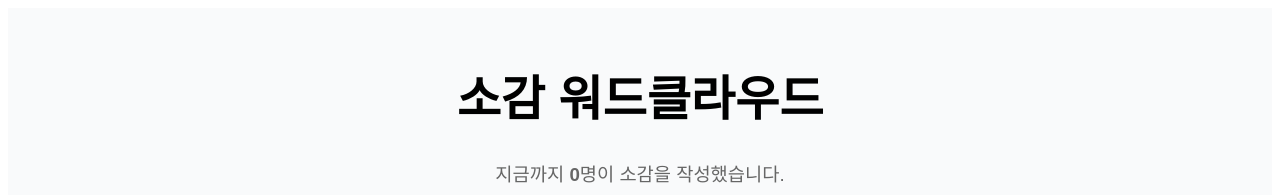
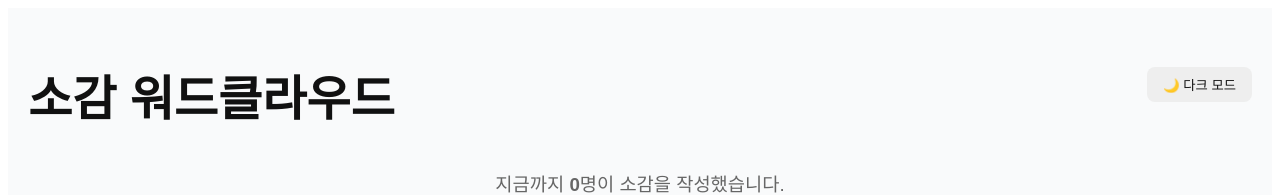
Before and after one commit to YANGYUNJIK/toWord, a React (Vite) app in the folder frontend/: page /cloud in a window 1280 px wide. Shown: the top 195 px of the page. Built offline with nearby package versions, Linux system fonts and the light colour scheme; no server answers; a web font is replaced by a local one.

Commit message:
last pang commit

```diff
--- a/frontend/src/pages/WordCloudPage.jsx
+++ b/frontend/src/pages/WordCloudPage.jsx
@@ -6,7 +6,6 @@ import { API_URL, SOCKET_URL } from "../api";
 
 const socket = io(SOCKET_URL);
 
-// 시간 표시 함수
 const timeAgo = (dateString) => {
   const now = new Date();
   const date = new Date(dateString);
@@ -21,6 +20,7 @@ const timeAgo = (dateString) => {
 function WordCloudPage() {
   const [words, setWords] = useState([]);
   const [feedbacks, setFeedbacks] = useState([]);
+  const [darkMode, setDarkMode] = useState(false);
 
   const fetchData = async () => {
     const [wordsRes, feedbacksRes] = await Promise.all([
@@ -33,7 +33,6 @@ function WordCloudPage() {
 
   useEffect(() => {
     fetchData();
-
     socket.on("newFeedback", fetchData);
     socket.on("deleteFeedback", fetchData);
 
@@ -47,18 +46,39 @@ function WordCloudPage() {
     rotations: 2,
     rotationAngles: [-90, 0],
     fontSizes: [20, 70],
+    colors: darkMode
+      ? ["#90caf9", "#f48fb1", "#ce93d8", "#80cbc4", "#ffd54f"]
+      : ["#1976d2", "#d81b60", "#8e24aa", "#00897b", "#f9a825"],
   };
+
+  const backgroundColor = darkMode ? "#121212" : "#f9fafb";
+  const cardColor = darkMode ? "#1e1e1e" : "white";
+  const textColor = darkMode ? "#eeeeee" : "#111";
+  const subTextColor = darkMode ? "#aaaaaa" : "#666";
+  const borderColor = darkMode ? "#333" : "#eee";
 
   return (
     <div
       style={{
         minHeight: "100vh",
-        backgroundColor: "#f9fafb",
+        backgroundColor: backgroundColor,
         display: "flex",
         flexDirection: "column",
         alignItems: "center",
         padding: "20px",
         fontFamily: "Pretendard, sans-serif",
+        color: textColor,
+        transition: "all 0.3s ease",
+      }}
+    >
+      <div
+        style={{
+          width: "100%",
+          maxWidth: "1400px",
+          display: "flex",
+          justifyContent: "space-between",
+          alignItems: "center",
+          marginBottom: "10px",
         }}
       >
         <h1
@@ -71,10 +91,26 @@ function WordCloudPage() {
         >
           소감 워드클라우드
         </h1>
+        <button
+          onClick={() => setDarkMode(!darkMode)}
+          style={{
+            padding: "8px 16px",
+            backgroundColor: darkMode ? "#333" : "#eee",
+            color: darkMode ? "#fff" : "#111",
+            border: "none",
+            borderRadius: "8px",
+            cursor: "pointer",
+            transition: "all 0.3s",
+          }}
+        >
+          {darkMode ? "☀️ 라이트 모드" : "🌙 다크 모드"}
+        </button>
+      </div>
+
       <h3
         style={{
           textAlign: "center",
-          color: "#666",
+          color: subTextColor,
           marginBottom: "20px",
           fontWeight: "normal",
         }}
@@ -98,10 +134,12 @@ function WordCloudPage() {
           style={{
             flex: "1 1 60%",
             minWidth: "500px",
-            backgroundColor: "white",
+            backgroundColor: cardColor,
             borderRadius: "16px",
             padding: "20px",
-            boxShadow: "0 10px 20px rgba(0,0,0,0.1)",
+            boxShadow: darkMode
+              ? "0 10px 20px rgba(255,255,255,0.05)"
+              : "0 10px 20px rgba(0,0,0,0.1)",
             display: "flex",
             justifyContent: "center",
             alignItems: "center",
@@ -110,11 +148,15 @@ function WordCloudPage() {
           }}
           onMouseOver={(e) => {
             e.currentTarget.style.transform = "translateY(-2px)";
-            e.currentTarget.style.boxShadow = "0 15px 25px rgba(0,0,0,0.15)";
+            e.currentTarget.style.boxShadow = darkMode
+              ? "0 15px 25px rgba(255,255,255,0.08)"
+              : "0 15px 25px rgba(0,0,0,0.15)";
           }}
           onMouseOut={(e) => {
             e.currentTarget.style.transform = "translateY(0)";
-            e.currentTarget.style.boxShadow = "0 10px 20px rgba(0,0,0,0.1)";
+            e.currentTarget.style.boxShadow = darkMode
+              ? "0 10px 20px rgba(255,255,255,0.05)"
+              : "0 10px 20px rgba(0,0,0,0.1)";
           }}
         >
           <WordCloud words={words} options={options} />
@@ -126,11 +168,14 @@ function WordCloudPage() {
             flex: "1 1 30%",
             minWidth: "300px",
             maxHeight: "70vh",
-            backgroundColor: "white",
+            backgroundColor: cardColor,
             borderRadius: "16px",
             padding: "20px",
-            boxShadow: "0 10px 20px rgba(0,0,0,0.1)",
+            boxShadow: darkMode
+              ? "0 10px 20px rgba(255,255,255,0.05)"
+              : "0 10px 20px rgba(0,0,0,0.1)",
             overflowY: "auto",
+            transition: "all 0.3s ease",
           }}
         >
           <h3 style={{ marginBottom: "10px" }}>최근 소감</h3>
@@ -141,7 +186,7 @@ function WordCloudPage() {
               <div
                 key={item._id}
                 style={{
-                  borderBottom: "1px solid #eee",
+                  borderBottom: `1px solid ${borderColor}`,
                   padding: "8px 0",
                 }}
               >
@@ -149,7 +194,7 @@ function WordCloudPage() {
                 <div
                   style={{
                     fontSize: "12px",
-                    color: "#999",
+                    color: subTextColor,
                     marginTop: "4px",
                   }}
                 >
```
Lines whose indentation alone changed are shown as unchanged.
